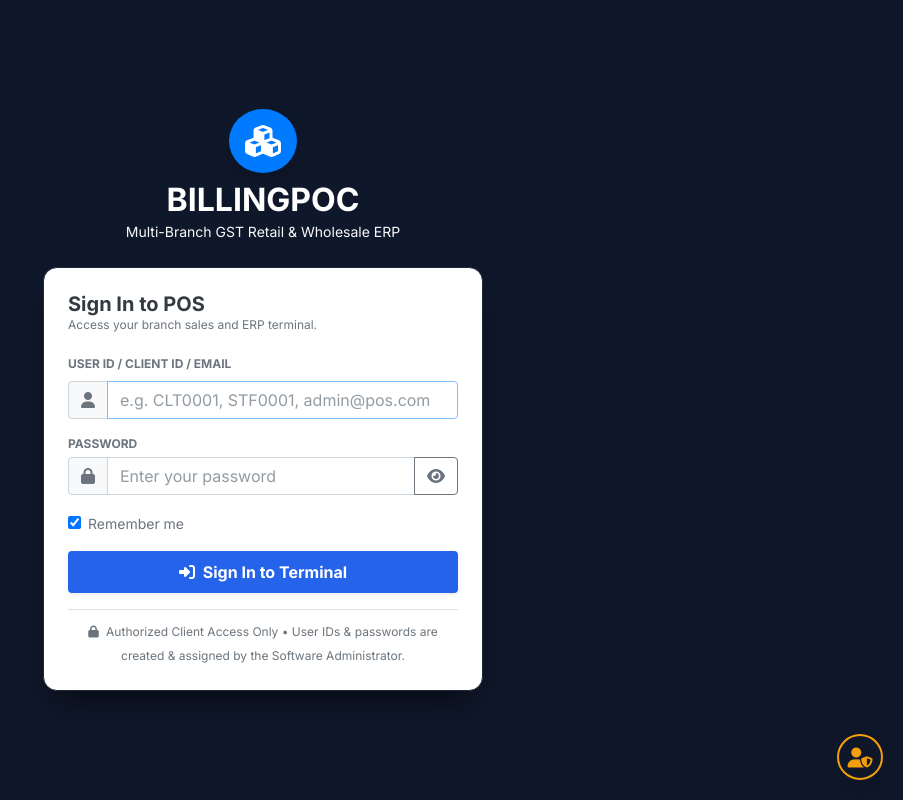
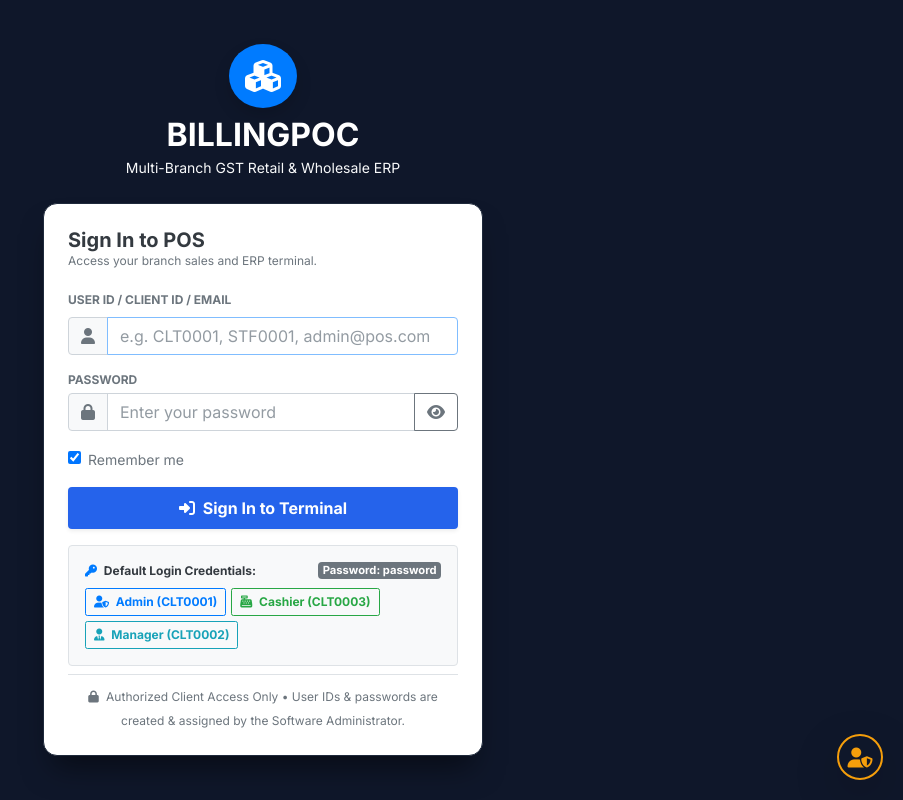
Before and after one commit to Maresonkarunakaran/Billingpoc, a Laravel app: page /login in a window 1280 px wide. Shown: the whole page, without its empty margins (377-1280 px from the left). Run offline with Laravel 12, Linux system fonts and the light colour scheme; some libraries are stand-ins or nearby versions.

Commit message:
Fix sqlite config to prevent test suite from wiping database and add one-click login buttons

```diff
--- a/config/database.php
+++ b/config/database.php
@@ -37,6 +37,9 @@ return [
             'url' => env('DB_URL'),
             'database' => (function () {
                 $db = env('DB_DATABASE');
+                if ($db === ':memory:') {
+                    return ':memory:';
+                }
                 if (empty($db) || (!str_contains($db, '.') && !str_contains($db, '/') && !str_contains($db, '\\'))) {
                     $path = database_path('database.sqlite');
                 } else {
--- a/resources/views/auth/login.blade.php
+++ b/resources/views/auth/login.blade.php
@@ -102,7 +102,28 @@
                 </button>
             </form>
 
-            <div class="text-center mt-3 pt-2 border-top">
+            <!-- Quick Demo Credentials Box -->
+            <div class="p-3 mb-2 rounded bg-light border">
+                <div class="d-flex justify-content-between align-items-center mb-2">
+                    <span class="text-xs font-weight-bold text-dark">
+                        <i class="fas fa-key mr-1 text-primary"></i> Default Login Credentials:
+                    </span>
+                    <span class="badge badge-secondary" style="font-size: 0.7rem;">Password: password</span>
+                </div>
+                <div class="d-flex flex-wrap" style="gap: 5px;">
+                    <button type="button" class="btn btn-xs btn-outline-primary py-1 px-2 font-weight-bold" onclick="fillLogin('admin@pos.com', 'password')" title="Click to fill Admin credentials">
+                        <i class="fas fa-user-shield mr-1"></i> Admin (CLT0001)
+                    </button>
+                    <button type="button" class="btn btn-xs btn-outline-success py-1 px-2 font-weight-bold" onclick="fillLogin('cashier@pos.com', 'password')" title="Click to fill Cashier credentials">
+                        <i class="fas fa-cash-register mr-1"></i> Cashier (CLT0003)
+                    </button>
+                    <button type="button" class="btn btn-xs btn-outline-info py-1 px-2 font-weight-bold" onclick="fillLogin('manager@pos.com', 'password')" title="Click to fill Manager credentials">
+                        <i class="fas fa-user-tie mr-1"></i> Manager (CLT0002)
+                    </button>
+                </div>
+            </div>
+
+            <div class="text-center mt-2 pt-2 border-top">
                 <span class="text-xs text-muted">
                     <i class="fas fa-lock text-secondary mr-1"></i> Authorized Client Access Only &bull; User IDs & passwords are created & assigned by the Software Administrator.
                 </span>
@@ -237,6 +258,11 @@
 <script src="https://cdn.jsdelivr.net/npm/bootstrap@4.6.2/dist/js/bootstrap.bundle.min.js"></script>
 
 <script>
+    function fillLogin(user, pass) {
+        document.getElementById('emailInput').value = user;
+        document.getElementById('passwordInput').value = pass;
+    }
+
     function togglePasswordVisibility() {
         const pwd = document.getElementById('passwordInput');
         const icon = document.getElementById('toggleIcon');
```
Also changed, not shown: database/database.sqlite.
